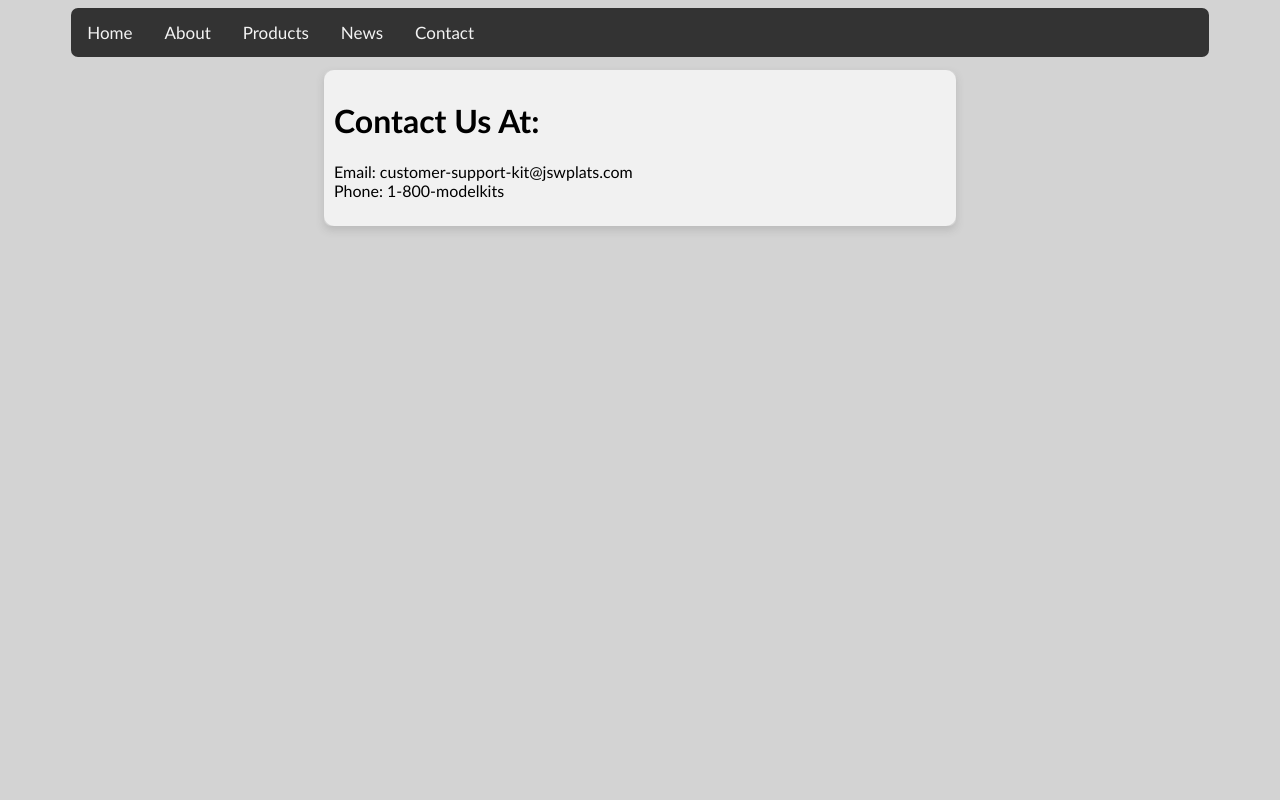
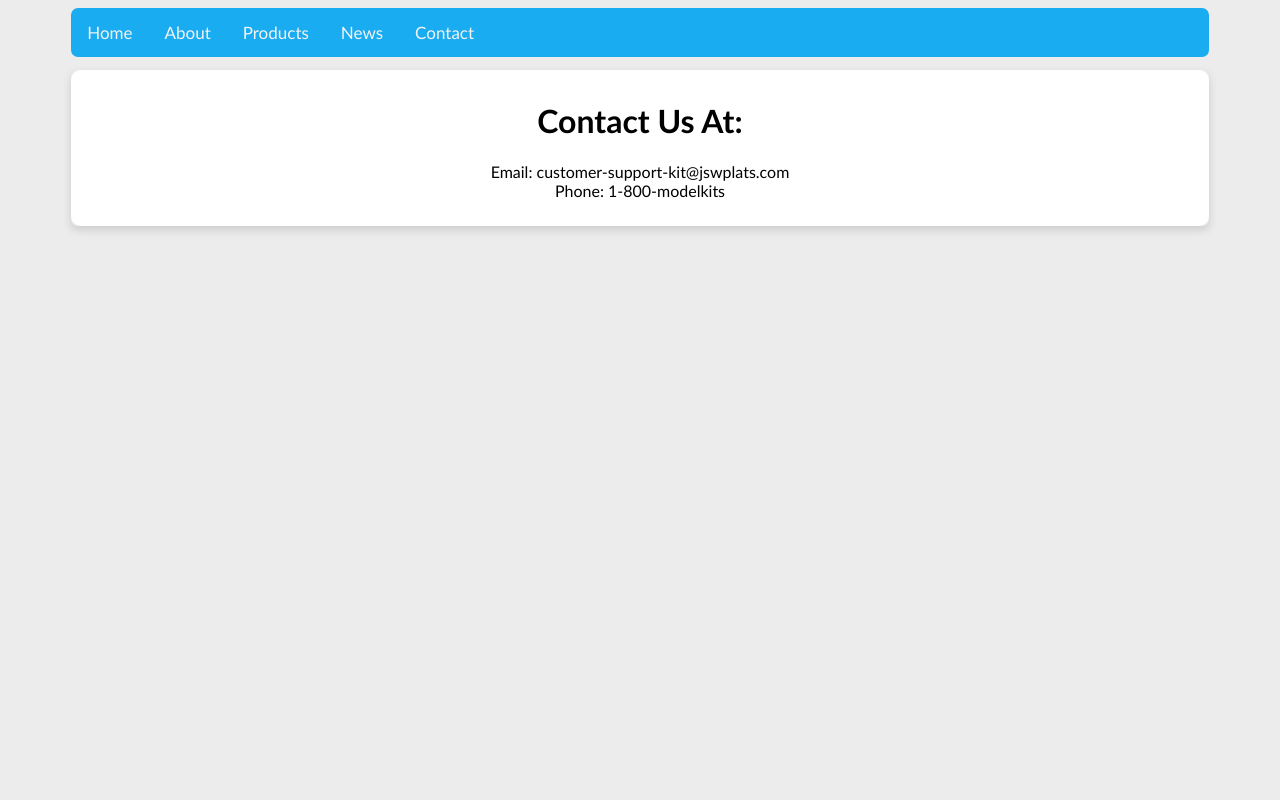
Before and after one commit to jawnhoang/272Proj, a PHP site: page /contact.php in a window 1280 px wide. Run offline with PHP 8.4, Linux system fonts and the light colour scheme.

Commit message:
set up some temp wording and css layout

```diff
--- a/public_html/contact.php
+++ b/public_html/contact.php
@@ -2,16 +2,17 @@
 <html>
     <header>
         <link rel="stylesheet" href="src/css/contact.css">
+        <link rel="stylesheet" href="src/css/style.css">
         <title>Contact JH Kits</title>
         <?php include 'header.php'; ?>
     </header>
     <body>
-        <div class="card" id="contactcard">
-            <div class="ccard">
+        <div class="cardrow" id="contactcard">
+            <div class="infocard">
                 <h1 class="contact-header">
                     Contact Us At:
                 </h1>
-                <p>
+                <p id='php-read-contact-file'>
                     <?php
                     $myfile = fopen("jhkitcontacts.txt", "r");
                         if($myfile == false){
--- a/public_html/src/css/contact.css
+++ b/public_html/src/css/contact.css
@@ -1,19 +1,3 @@
-.card{
-    margin-top: 1%;
-    display: flex;
-    flex-wrap: wrap;
-    border-radius: 7px;
-    margin-left: 25%;
-    margin-right: 25%;
-    width: auto;
-    box-shadow: 0 4px 8px 0 rgba(87, 87, 87, 0.2);
-    transition: 0.3s;
+.contact-header, #php-read-contact-file{
+    text-align: center;
 }
-
-.ccard{
-    /* flex: 30%; width of left side col sidebar */
-    background-color: #f1f1f1; /* Grey background color */
-    padding: 10px; /* Some padding */
-    border-radius: 10px;
-    width: 100%;
-}
--- /dev/null
+++ b/public_html/src/css/index.css
@@ -0,0 +1,3 @@
+.landing-header, #header-p, .icon-card {
+    text-align: center;
+}
--- a/public_html/src/css/nav.css
+++ b/public_html/src/css/nav.css
@@ -4,11 +4,11 @@
 }
 
 body{
-    background-color: lightgrey;
+    background-color: rgba(236, 235, 235, 0.945);
 }
 
 .nav{
-    background-color: #333;
+    background-color: #1aacf0;
     overflow:hidden;
     border-radius: 7px;
     margin-left: 5%;
--- /dev/null
+++ b/public_html/src/css/style.css
@@ -0,0 +1,19 @@
+.cardrow{
+    margin-top: 1%;
+    display: flex;
+    flex-wrap: wrap;
+    border-radius: 7px;
+    margin-left: 5%;
+    margin-right: 5%;
+    width: auto;
+    box-shadow: 0 4px 8px 0 rgba(78, 78, 78, 0.2);
+    transition: 0.3s;
+}
+
+.infocard{
+    /* flex: 30%; width of left side col sidebar */
+    background-color: #ffffff; /* Grey background color */
+    padding: 10px; /* Some padding */
+    border-radius: 10px;
+    width: 100%;
+}
```
Also changed, not shown: public_html/about.php (+6 -5 lines), public_html/index.php (+11 -6 lines), public_html/products.php (+11 -1 lines), public_html/src/css/about.css (+2 -18 lines), public_html/config.php (added), public_html/src/css/products.css (added), public_html/src/images/s-l1600.png (added).
